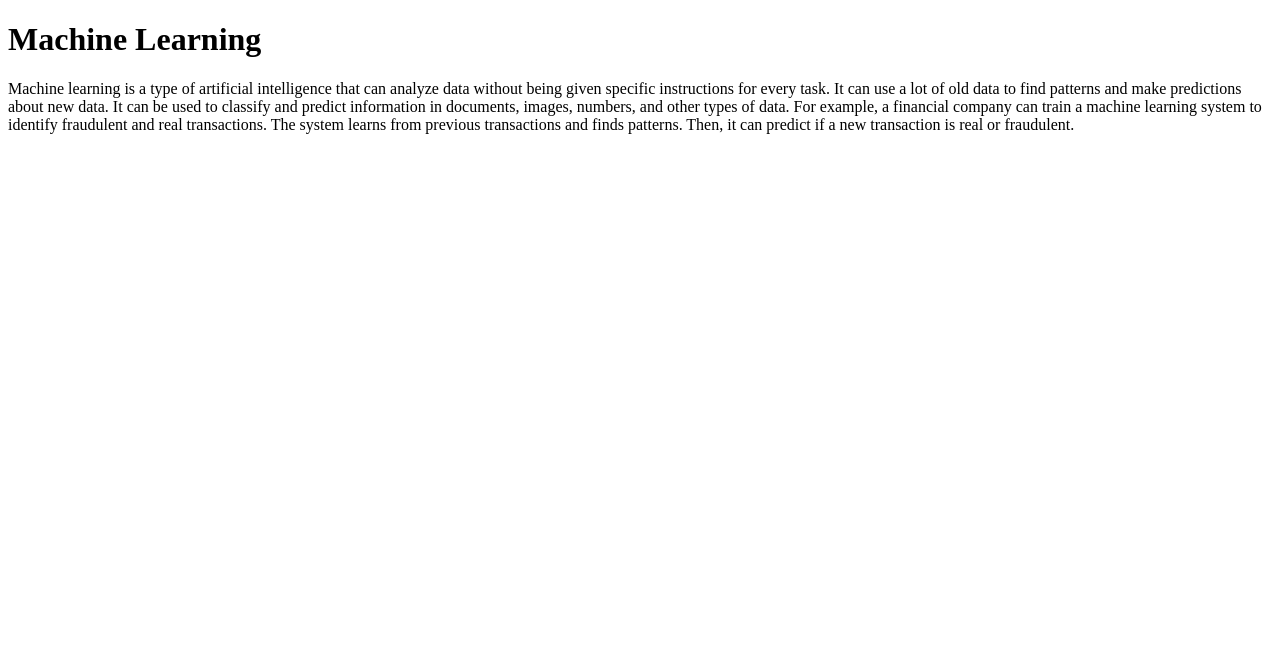
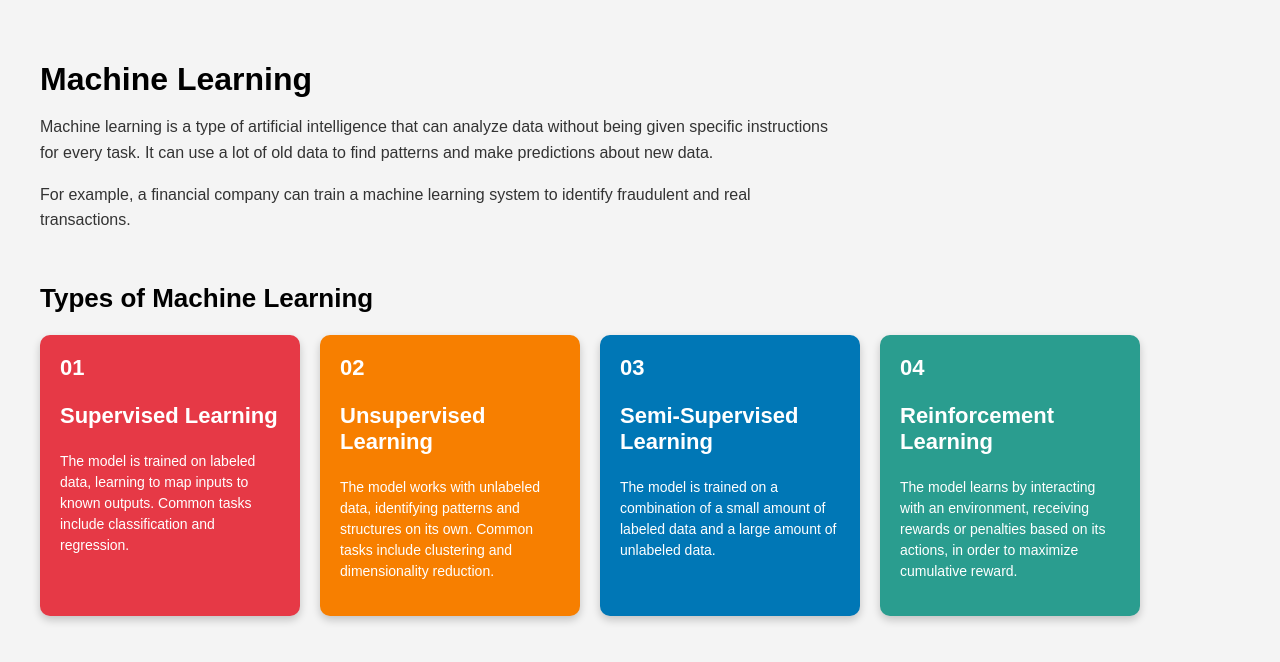
Before and after one commit to juanpablolc28/Machine_learning, a Flask app: page /template in a window 1280 px wide. Shown: the top 662 px of the page. Run offline with Flask 3, Linux system fonts and the light colour scheme.

Commit message:
Add types of Machine Learning with card design

```diff
--- a/app.py
+++ b/app.py
@@ -1,12 +1,12 @@
 from flask import Flask, render_template
 from flask import Flask
-
 app = Flask(__name__)
 @app.route("/")
 def home():
     return "Hello, World!"
-
-
 @app.route("/template")
 def template():
     return render_template("index.html")
+
+if __name__ == '__main__':
+    app.run(debug=True)
--- a/templates/index.html
+++ b/templates/index.html
@@ -4,12 +4,84 @@
     <meta charset="UTF-8">
     <meta name="viewport" content="width=device-width, initial-scale=1.0">
     <title>Machine Learning</title>
+    <style>
+        body {
+            font-family: Arial, sans-serif;
+            background-color: #f4f4f4;
+            margin: 0;
+            padding: 40px;
+        }
+        h1 {
+            font-size: 32px;
+            margin-bottom: 10px;
+        }
+        .intro p {
+            font-size: 16px;
+            color: #333;
+            max-width: 800px;
+            line-height: 1.6;
+        }
+        h2 {
+            margin-top: 50px;
+            font-size: 26px;
+        }
+        .cards {
+            display: flex;
+            gap: 20px;
+            margin-top: 20px;
+            flex-wrap: wrap;
+        }
+        .card {
+            border-radius: 10px;
+            padding: 20px;
+            width: 220px;
+            color: white;
+            box-shadow: 0 4px 8px rgba(0,0,0,0.2);
+        }
+        .card h3 {
+            font-size: 22px;
+            margin-top: 0;
+        }
+        .card p {
+            font-size: 14px;
+            line-height: 1.5;
+        }
+        .card-1 { background-color: #e63946; }
+        .card-2 { background-color: #f77f00; }
+        .card-3 { background-color: #0077b6; }
+        .card-4 { background-color: #2a9d8f; }
+    </style>
 </head>
 <body>
     <h1>Machine Learning</h1>
-    <p>Machine learning is a type of artificial intelligence that can analyze data without being given specific instructions for every task. It can use a lot of old data to find patterns and make predictions about new data. It can be used to classify and predict information in documents, images, numbers, and other types of data.
+    <div class="intro">
+        <p>Machine learning is a type of artificial intelligence that can analyze data without being given specific instructions for every task. It can use a lot of old data to find patterns and make predictions about new data.</p>
 
-    For example, a financial company can train a machine learning system to identify fraudulent and real transactions. The system learns from previous transactions and finds patterns. Then, it can predict if a new transaction is real or fraudulent.
-</p>
+        <p>For example, a financial company can train a machine learning system to identify fraudulent and real transactions.</p>
+    </div>
+
+    <h2>Types of Machine Learning</h2>
+    <div class="cards">
+        <div class="card card-1">
+            <h3>01</h3>
+            <h3>Supervised Learning</h3>
+            <p>The model is trained on labeled data, learning to map inputs to known outputs. Common tasks include classification and regression.</p>
+        </div>
+        <div class="card card-2">
+            <h3>02</h3>
+            <h3>Unsupervised Learning</h3>
+            <p>The model works with unlabeled data, identifying patterns and structures on its own. Common tasks include clustering and dimensionality reduction.</p>
+        </div>
+        <div class="card card-3">
+            <h3>03</h3>
+            <h3>Semi-Supervised Learning</h3>
+            <p>The model is trained on a combination of a small amount of labeled data and a large amount of unlabeled data.</p>
+        </div>
+        <div class="card card-4">
+            <h3>04</h3>
+            <h3>Reinforcement Learning</h3>
+            <p>The model learns by interacting with an environment, receiving rewards or penalties based on its actions, in order to maximize cumulative reward.</p>
+        </div>
+    </div>
 </body>
 </html>
```
